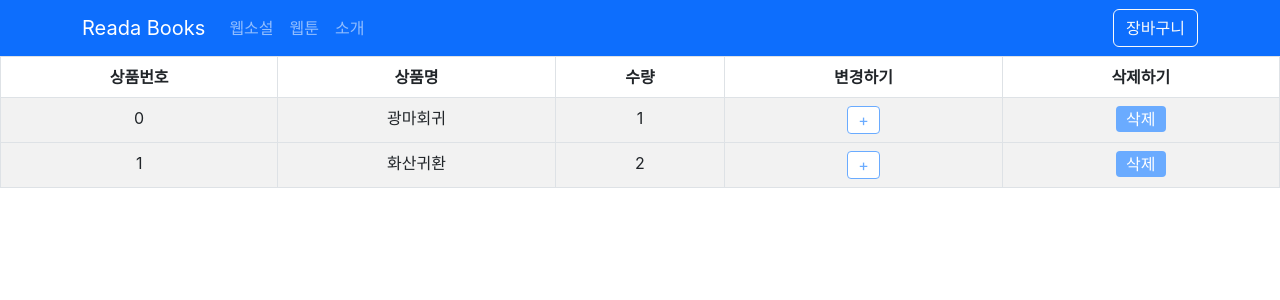
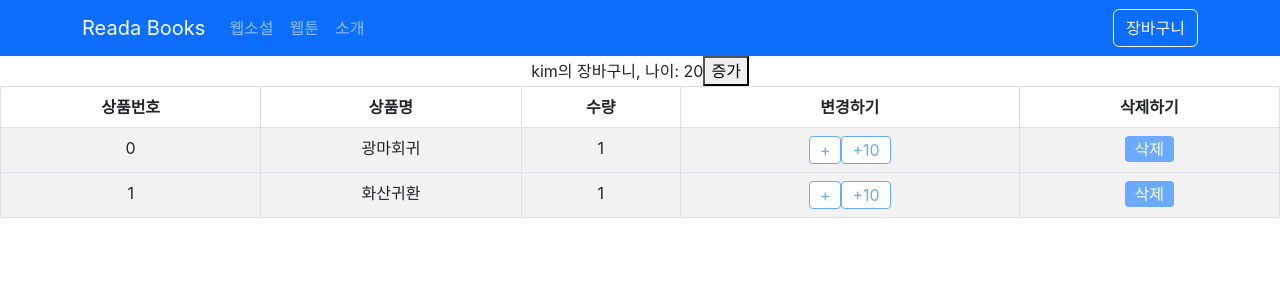
Before and after one commit to suhyunlee01/E-book_Shop, a React (Create React App) app: page /cart in a window 1280 px wide. Shown: the top 300 px of the page. Built offline with nearby package versions, Linux system fonts and the light colour scheme.

Commit message:
Feat: 상품 수량 +1 +10 버튼 구

```diff
--- a/src/pages/cart.js
+++ b/src/pages/cart.js
@@ -3,23 +3,30 @@ import Table from 'react-bootstrap/Table';
 import { useNavigate} from 'react-router-dom';
 import { useSelector } from "react-redux/es/hooks/useSelector";
 import { useDispatch } from 'react-redux';
-import { changeName } from '../store';
+import { changeName, increaseNum, incraseCount } from '../store';
 
 
 function Cart() {
 
     //index.js에서 <Provider store = {store}>로 전달한 slice 데이터들을 useSelector로 가져올 수 있다.
     //리덕스 스토어 안에 있는 product slice만 가져옴.
-    let myData = useSelector((state)=>{return state.product});
+    let myData = useSelector((state) => {return state.product});
+    let myDataAll = useSelector((state) => {return state});
+
+    //slice 변경함수 가져오기 위한 dispatch 선언
     let dispatch = useDispatch();
 
     //product slice는 [{ id: 0, name: '광마회귀', count: 1 }, { id: 1, name: '화산귀환', count: 2}]라는 배열을 가짐.
     console.log(myData[1]); //product 데이터 배열의 첫번째 제품
     console.log(myData[2]); ////product 데이터 배열의 두번째 제품
+    console.log(myDataAll.user);
 
     return (
         <div>
-            {myData.user}
+            {myDataAll.user.name}의 장바구니, 나이: {myDataAll.user.age}
+            <button onClick={()=>{
+                dispatch(increaseNum(10));
+            }}>증가</button>
             <Table striped bordered hover>
                 <thead>
                     <tr>
@@ -38,16 +45,26 @@ function Cart() {
                                 <td>{data.id}</td>
                                 <td>{data.name}</td>
                                 <td>{data.count}</td>
-                                <td><button className='btnUpate' onClick={()=>{
-                                    //dispatch를 통해서 변경함수인 changeName을 불러와달라고 부탁함
-                                    dispatch(changeName());
-                                }}>+</button></td>
+                                <td>
+                                    <button className='btnUpate' onClick={()=>{
+
+                                        //궁금한 점: 오브젝트로 인자를 보낼 수 없을까?
+                                        //정답! 해보니까 된다!
+                                        let action = {index: index, IncreaseNum: 1}
+                                        dispatch(incraseCount(action));
+                                    }}>+</button>
+
+                                    <button className='btnUpate' onClick={()=>{
+                                        let action = {index: index, IncreaseNum: 10}
+                                        dispatch(incraseCount(action));
+                                    }}>+10</button>
+                                </td>
                                 <td><button className='btnDelete'>삭제</button></td>
                             </tr>
                         </tbody>
                         )
-                    })
-                }
+                })}
+
             </Table>
         </div>
     );
--- a/src/store.js
+++ b/src/store.js
@@ -1,25 +1,16 @@
 //리덕스로부터 가져옴
 import { configureStore, createSlice } from "@reduxjs/toolkit";
 import ToonDetails from "./pages/ToonDetails";
+//user라는 이름의 slice를 따로 분할해서 import해줌.
+import user from "./store/userSlice";
 
 //redux에서 state = slice 를 보관하는 법. usestate = createSlice
 //let temp = useState('test') === createSlice({name: 'temp', initialState : 'test'})
 
-let user = createSlice({
-    name : 'userName',
-    initialState : 'kim',
-    //초기값에서 값 변경
-    reducers : {
-        //변경함수 지정하기
-        changeName(){
-            return 'park'
-        }
-    }
-})
 
 //user.actions 내에 user 슬라이스의 모든 것이 담긴다.
-//외부로 변경함수 가져옴
-export let {changeName} = user.actions
+//외부로 변경함수 내보냄
+export let {changeName, increaseNum} = user.actions;
 
 
 let stock = createSlice({
@@ -32,9 +23,26 @@ let product = createSlice({
     name: 'product',
     initialState: [
         { id: 0, name: '광마회귀', count: 1 },
-        { id: 1, name: '화산귀환', count: 2}
+        { id: 1, name: '화산귀환', count: 1}
     ],
+    reducers: {
+        incraseCount(state, action){
+            //오브젝트로 보낸 action 인자.payload.index의 값
+            console.log(action.payload.index);
+             //오브젝트로 보낸 action 인자.payload.IncreaseNum의 값
+            console.log(action.payload.IncreaseNum);
+
+            //만약 인자로 받아온 index와, product 배열의 인덱스 내의 id 값이 같은 경우,
+            //인자로 받아온 index의 값을 변수에 저장
+            let index = state.findIndex((a)=>{return action.payload.index === state[action.payload.index].id})
+
+            //product 배열에 인자로 받아온 index 값을 배열의 index로 해서, 배열 내부 객체 안의 count에 접근한다.
+            state[index].count += action.payload.IncreaseNum; //인자로 받아온 숫자만큼 수를 더해준다.
+        }
+    }
 });
+
+export let {incraseCount} = product.actions;
 
 
 
--- /dev/null
+++ b/src/store/userSlice.js
@@ -0,0 +1,20 @@
+import { configureStore, createSlice } from "@reduxjs/toolkit";
+
+let user = createSlice({
+    name : 'userName',
+    initialState : {name: 'kim', age : 20},
+    //초기값에서 값 변경
+    reducers : {
+        //변경함수 지정하기 //state로 initialState 값이 들어옴
+        changeName(state){
+            //this.name과 같음.
+            state.name = 'park'
+        },
+        increaseNum(state, a){
+            state.age = state.age + a.payload;
+            // state.age = state.age + 1
+        }
+    }
+})
+
+export default user;
```
